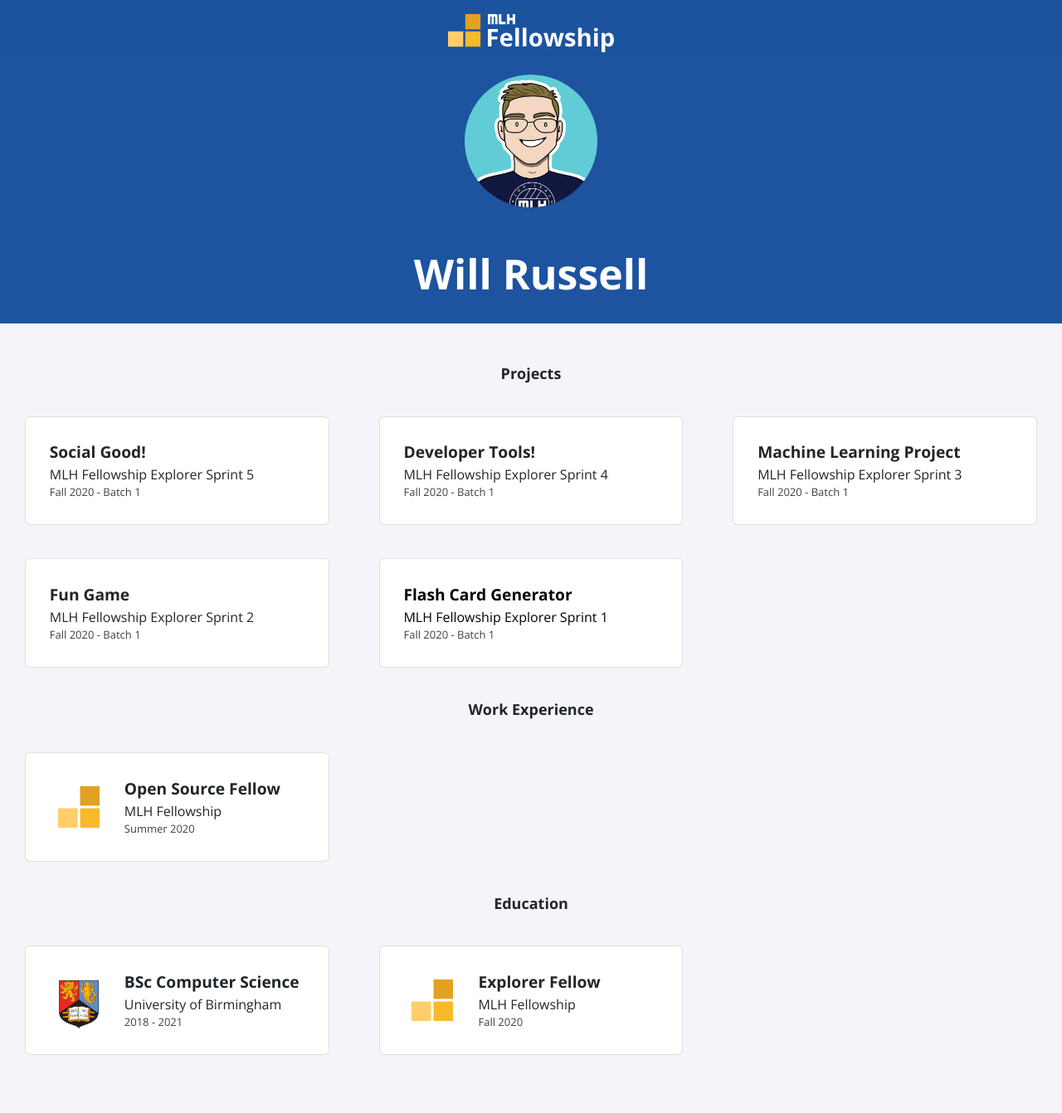
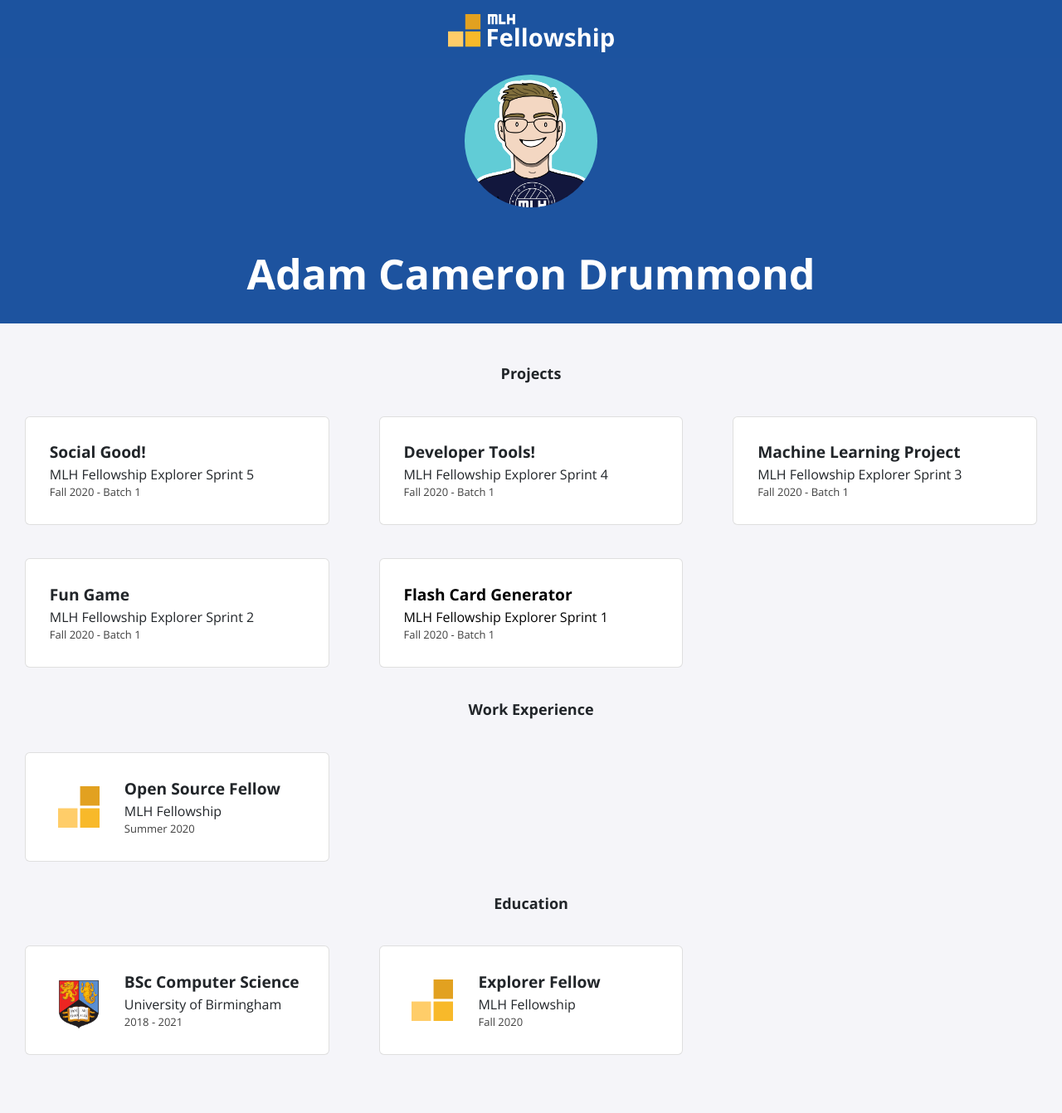
Before and after one commit to AdamDIOM/AdamDIOM.github.io, a Jekyll site: the page built from index.html, in a window 1280 px wide. Shown: the whole page at 83% size. Built offline with Jekyll 4.4.1, drawn with Linux system fonts in a browser that asks for light colours; nearby versions of some CDN libraries.

Commit message:
Update _config,yml to include Adam's name and social media

```diff
--- a/_config.yml
+++ b/_config.yml
@@ -1,13 +1,13 @@
-title: "Will Russell"
-email: fellowship@mlh.io
+title: "Adam Cameron Drummond"
+email: adam@codeclub.im
 description: >- # this means to ignore newlines until "baseurl:"
   Write an awesome description for your new site here. You can edit this
   line in _config.yml. It will appear in your document head meta (for
   Google search results) and in your feed.xml site description.
 baseurl: "/"
-url: "/portfolio-template"
-twitter_username: mlhacks
-github_username:  mlh-fellowship
+url: "https://AdamDrummondIOM.github.io/"
+twitter_username: mista_koo1
+github_username:  adamdrummondiom
 
 sass:
   sass_dir: _sass
```
